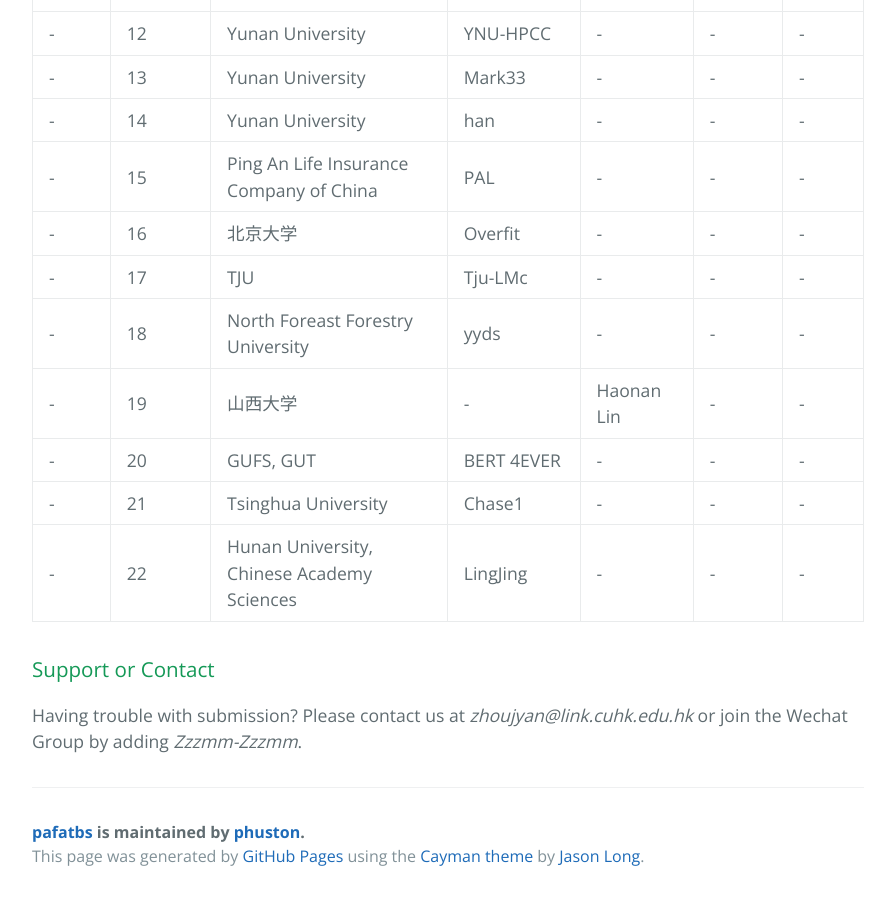
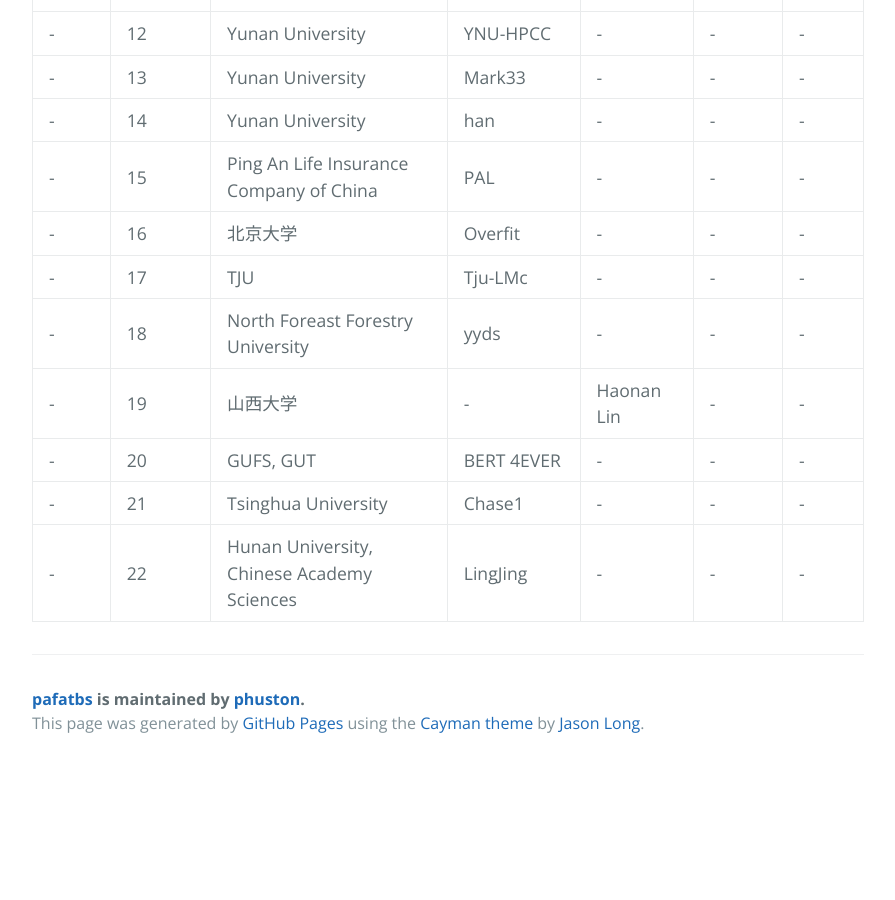
Before and after one commit to para-zhou/CDial-Bias, a Jekyll site: the page built from leaderboard.md, in a window 1280 px wide and 900 px high, scrolled down 1061 px. Shown: the whole window, without its empty margins (192-1087 px from the left). Built offline with Jekyll 4.4.1, drawn with Linux system fonts in a browser that asks for light colours; after the commit the page ends 1828 px from its top, so only the background shows below that.

Commit message:
Update leaderboard.md

```diff
--- a/leaderboard.md
+++ b/leaderboard.md
@@ -34,8 +34,3 @@ filename: leaderboard
 | \- | 21 |Tsinghua University|Chase1|\- |\- |\- |
 | \- | 22 |Hunan University, Chinese Academy Sciences|LingJing|\- |\- |\- |
 {: .tablelines}
-
-
-### Support or Contact
-
-Having trouble with submission? Please contact us at *zhoujyan@link.cuhk.edu.hk* or join the Wechat Group by adding *Zzzmm-Zzzmm*.
```
